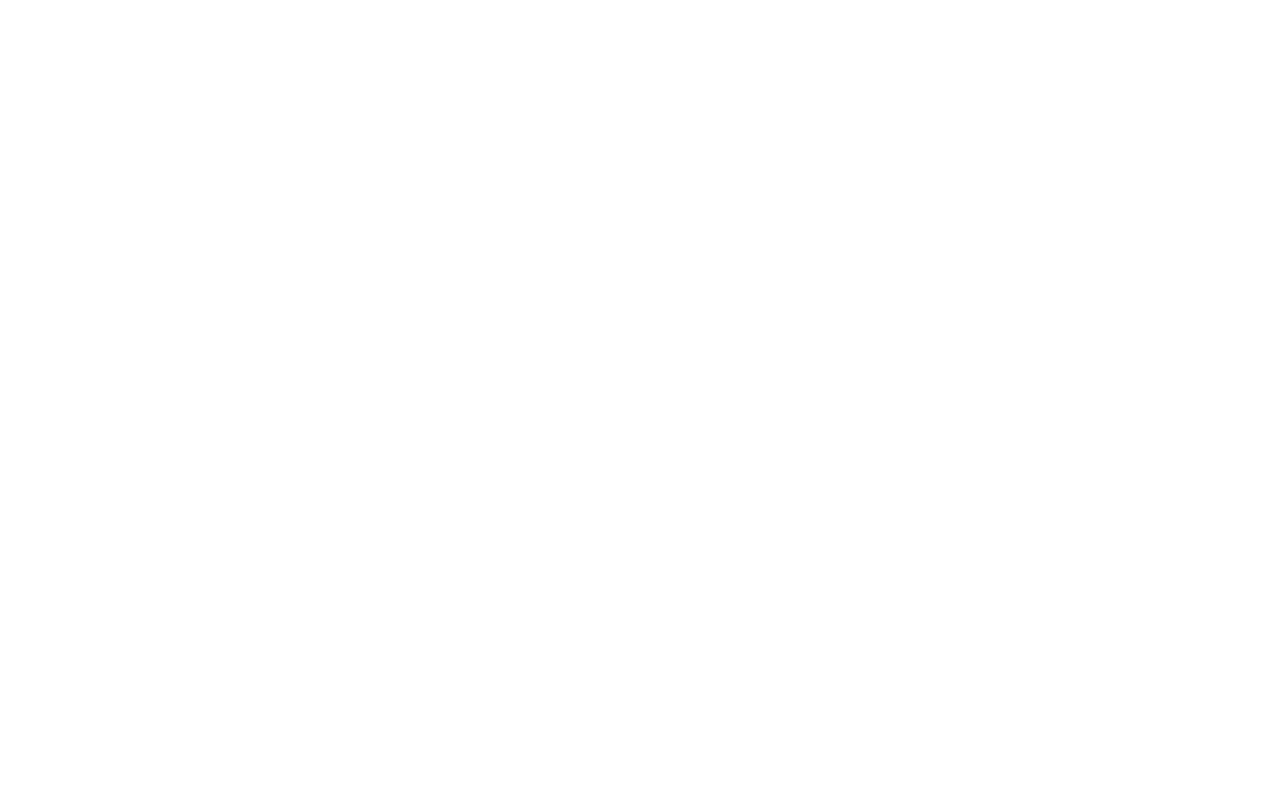
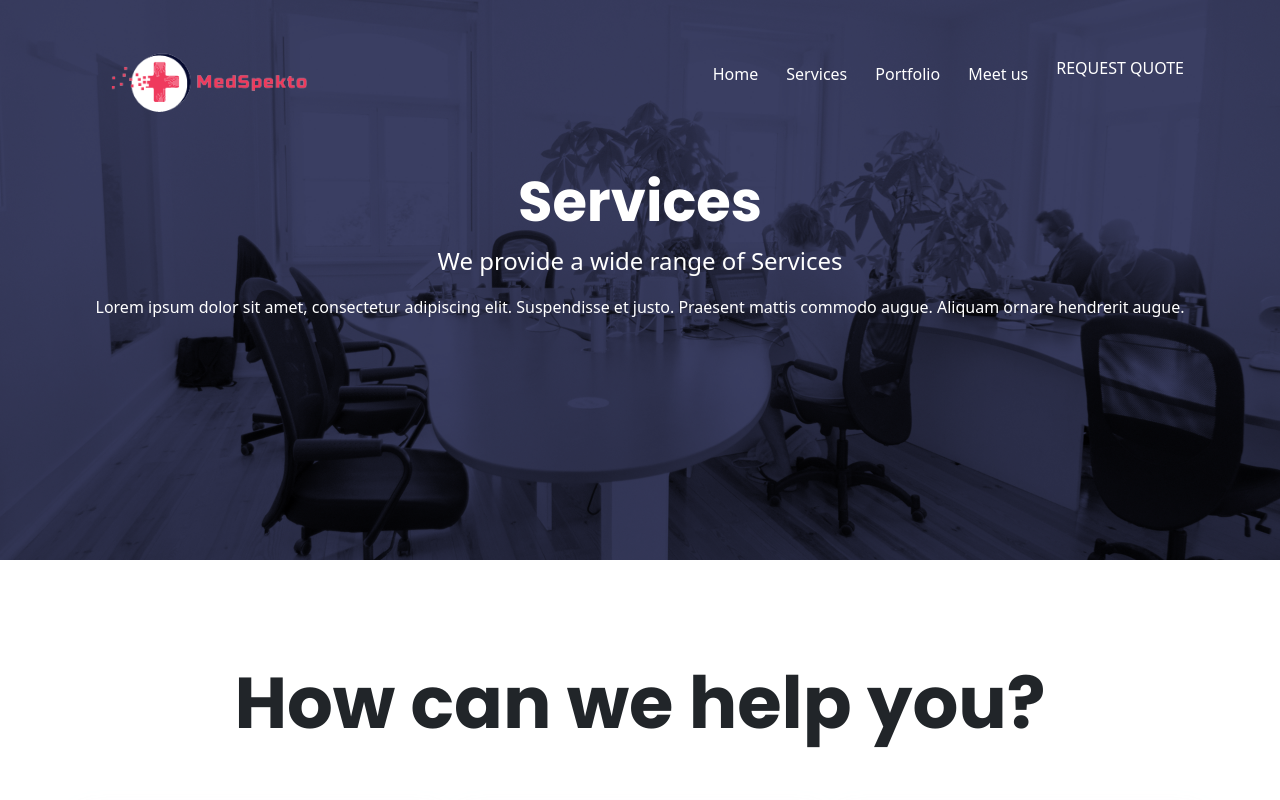
Before and after one commit to Medspekto/MedSpektoWebsite, a React (Vite) app in the folder public/: page /about in a window 1280 px wide. Before the commit this address had no page. Shown: the top 800 px of the page. Built offline with nearby package versions, Linux system fonts and the light colour scheme.

Commit message:
Services added

```diff
--- a/public/src/App.tsx
+++ b/public/src/App.tsx
@@ -1,5 +1,6 @@
 import { Route, BrowserRouter as Router, Routes } from 'react-router-dom';
 import Home from './features/Home';
+import About from './features/About';
 
 const App = ()=>{
 
@@ -7,6 +8,7 @@
     <Router>
       <Routes>
         <Route index element={<Home/>}/>
+        <Route path='about' element={<About/>}/>
       </Routes>
     </Router>
   )
--- a/public/src/assets/css/layout.css
+++ b/public/src/assets/css/layout.css
@@ -71,6 +71,84 @@
 		row-gap:50px;
 		}
 }
+
+.header_section{
+  background-image: url(../img/about-bg-img.png);
+  background-position: left center;
+  background-repeat: no-repeat;
+  background-size: cover;
+    color: #fff!important;
+    height: 70vh;
+    position: relative;
+}
+.overlay {
+  background-color: #6878d6;
+  position: absolute;
+  top: 0;
+  left: 0;
+  width: 100%;
+  height: 100%;
+  display: flex;
+  align-items: center;
+  justify-content: center;
+}
+.header_content {
+  color: #fff;
+  padding: 20px;
+  text-align: center;
+}
+.header_content h1 {
+  font-size: 3.5rem;
+  font-weight: bold;
+}
+
+.header_content p.lead {
+  font-size: 1.5rem;
+  font-weight: 400;
+}
+
+.btn-primary {
+  background-color: #5865f2;
+  border: none;
+  padding: 12px 24px;
+  font-size: 1rem;
+  border-radius: 25px;
+}
+
+.info_section {
+  padding: 50px 0;
+  background-color: #f8f9fa;
+}
+
+.info_section h2 {
+  font-size: 2.5rem;
+  font-weight: 700;
+}
+
+.info_section p {
+  font-size: 1.2rem;
+  color: #666;
+}
+/* @media(min-width:768px){
+  .header_section{
+    min-width: 100vh;
+  }
+
+  .center {
+    display: flex;
+    flex-direction: column;
+    justify-content: center;
+    height: 100vh;
+  }
+  centerTxt{
+  width: 46%;
+  display: inline-flex;
+  justify-content: center;
+}
+.row-gap-lg {
+  row-gap:50px;
+  }
+} */
 .btn_theme {
     padding: 17px 35px;
     border-radius: 6px;
--- /dev/null
+++ b/public/src/features/About.tsx
@@ -0,0 +1,38 @@
+import AdvtCard from "./advtCard";
+import Customers from "./Customers";
+import Footer from "./Footer/footer";
+import Navbar from "./Navbar/navbar"
+import Services from "./Services";
+import Testimonials from "./Testimonials";
+
+const About = () => {
+    return (
+      <>
+        <div className="header_section ">
+            <div className="container pb-5">
+            <Navbar/>
+
+              <div className="row ">
+                {/* Full width header content */}
+                <div className="col-md-12 text-center header_content">
+                  <h1 className="display-4">Services</h1>
+                  <p className="lead">We provide a wide range of Services</p>
+                  <p>
+                    Lorem ipsum dolor sit amet, consectetur adipiscing elit. Suspendisse et justo. Praesent mattis commodo augue. Aliquam ornare hendrerit augue.
+                  </p>
+                </div>
+              </div>
+            </div>
+        </div>
+
+        <Services/>
+        <Customers/>
+        <Testimonials/>
+        <AdvtCard/>
+        <Footer/>
+
+      </>
+    );
+  };
+
+  export default About;
--- a/public/src/features/Home.tsx
+++ b/public/src/features/Home.tsx
@@ -6,6 +6,7 @@
 import Testimonials from "./Testimonials";
 import Footer from "./Footer/footer";
 import AdvtCard from "./advtCard";
+import About from "./About";
 
 const Home = () => {
     return (
@@ -40,6 +41,7 @@
             <Teams/>
             <AdvtCard/>
             <Footer/>
+            <About/>
         </>
     );
 };
--- a/public/src/features/Navbar/navbar.tsx
+++ b/public/src/features/Navbar/navbar.tsx
@@ -21,10 +21,10 @@
                     <div className="collapse navbar-collapse" id="navbarScroll" style={{ height: '100px' }}>
                         <ul className="navbar-nav ms-auto my-2 my-lg-0 navbar-nav-scroll">
                             <li className="nav-item">
-                                <a className="nav-link active" aria-current="page" href="#">Home</a>
+                                <a className="nav-link active" aria-current="page" href="/">Home</a>
                             </li>
                             <li className="nav-item">
-                                <a className="nav-link" href="#">Services</a>
+                                <a className="nav-link" href="about">Services</a>
                             </li>
                             <li className="nav-item">
                                 <a className="nav-link active" aria-current="page" href='#'>Portfolio</a>
--- a/public/src/features/Portfolio.tsx
+++ b/public/src/features/Portfolio.tsx
@@ -24,7 +24,7 @@
                         </figure>
                     </div>
                     <article className="text-center">
-                        <div className="btn_theme">button</div>
+                        <div className="btn_theme">EXPLORE MORE</div>
                     </article>
                 </div>
             </section>
--- a/public/src/features/Services.tsx
+++ b/public/src/features/Services.tsx
@@ -34,7 +34,7 @@
             <section className="block_1">
                 <div className="container">
                     <article className="text-center">
-                        <div className="display-2">Services</div>
+                        <div className="display-2">How can we help you?</div>
                         {/* <p className="centerTxt">
                             Lorem ipsum dolor sit amet, consectetuer adipiscing elit. Suspendisse et justo. Praesent mattis commodo augue.
                         </p> */}
```
Also changed, not shown: public/src/assets/img/about-bg-img.png (added), 1 other file (tests, documents, lock files or other folders).
